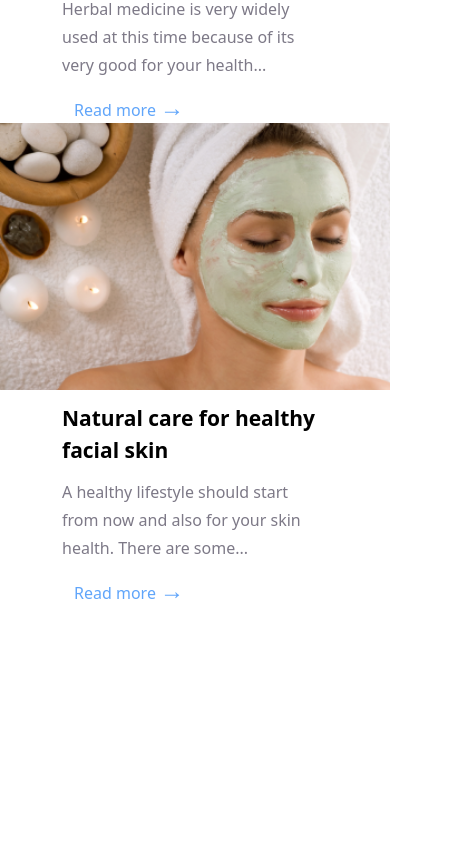
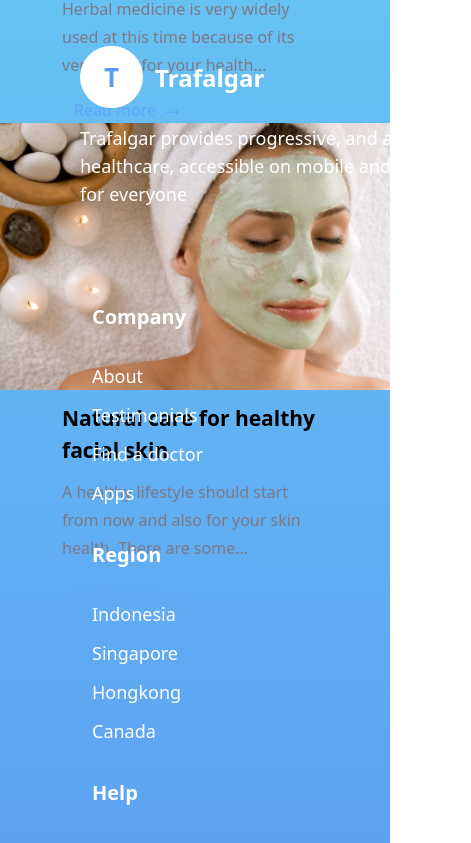
Before and after one commit to richardayikwei/Trafalgar-react, a React (Vite) app: page / in a window 390 px wide. Shown: the part 5220-6063 px from the top of the page, 471 px wide, since content can reach past the window. Before the commit the page ends 5836 px from the top, so only its background shows below. Built offline with nearby package versions, Linux system fonts and the light colour scheme.

Commit message:
edit to footer

```diff
--- a/src/App.tsx
+++ b/src/App.tsx
@@ -113,7 +113,7 @@ function App() {
         </div>
         <Button btntext="View all" position="justify-center" />
       </section>
-      {/* <Footer /> */}
+      <Footer />
     </>
   );
 }
--- a/src/components/Footer.tsx
+++ b/src/components/Footer.tsx
@@ -4,44 +4,46 @@ const Footer = () => {
   return (
     <footer>
       <div
-        style={{backgroundImage: `url(${assets.bgimages.element2})`}}
+        style={{ backgroundImage: `url(${assets.bgimages.element2})` }}
         className=" h-20 mr-20 items-end bg-no-repeat bg-right-bottom   mt-20 "
       ></div>
 
-      <div className=" flex flex-col md:flex-row bg-gradient-to-b from-blue-400 to-blue-500 justify-around p-20 space-y-6 ">
+      <div className=" flex flex-col md:flex-row bg-gradient-to-b from-[#67C3F3] to-[#5A98F2] justify-around p-20 space-y-6 ">
         <div
-          style={{backgroundImage: `url(${assets.bgimages.element1})`}}
+          style={{ backgroundImage: `url(${assets.bgimages.element1})` }}
           className="w-20 -ml-28 -mb-20 items-end bg-no-repeat bg-left-bottom hidden md:flex"
         ></div>
 
-        <div className="flex-col justify-center w-80 space-y-6 ">
-          <div className="text-left">
-            <h1 className="text-2xl font-bold text-white">
-              <span className="rounded-full bg-white py-4 px-6 mr-3 text-blue-500">
+        <div className="flex-col justify-center w-[391px] h-[201px] space-y-[31px] ">
+          <div className="text-left w-[201px]">
+            <h1 className="text-[24px] leading-[30.12px] font-bold text-white">
+              <span className="rounded-full bg-white text-[26px] h-[41px] w-[41px] py-[13px] px-[24px] font-bold mr-[12px] text-[#5B9BF3]">
                 T
               </span>
               Trafalgar
             </h1>
           </div>
 
-          <div className="text-left">
-            <p className="text-white">
+          <div className="text-left mt-[17px]">
+            <p className="text-white md:w-[391px] text-[18px] leading-[28px] font-[300]">
               Trafalgar provides progressive, and affordable healthcare,
               accessible on mobile and online for everyone
             </p>
           </div>
 
-          <div className="text-left hidden md:flex">
-            <p className="text-white">
+          <div className="text-left hidden md:flex mt-[31px]">
+            <p className="text-white text-[16px] font-[300]">
               ©Trafalgar PTY LTD 2020. All rights reserved
             </p>
           </div>
         </div>
 
-        <div className="flex-col justify-center space-y-4 ml-3">
-          <h1 className="text-2xl text-white">Company</h1>
+        <div className="flex-col justify-center space-y-4 ml-3 h-[214px]">
+          <h1 className="text-[20px] font-bold leading-[60px] text-white md:h-[60px]">
+            Company
+          </h1>
 
-          <ul className="text-white space-y-3">
+          <ul className="text-white space-y-3 text-[18px] font-[300]">
             <li>
               <a href="#" className="hover:text-blue-700">
                 About
@@ -65,10 +67,12 @@ const Footer = () => {
           </ul>
         </div>
 
-        <div className="flex-col justify-center space-y-4 ml-3">
-          <h1 className="text-white text-2xl">Region</h1>
+        <div className="flex-col justify-center space-y-4 ml-3 h-[214px]">
+          <h1 className="text-[20px] font-bold leading-[60px] text-white md:h-[60px]">
+            Region
+          </h1>
 
-          <ul className="text-white space-y-3">
+          <ul className="text-white space-y-3 text-[18px] font-[300]">
             <li>
               <a href="#" className="hover:text-blue-700">
                 Indonesia
@@ -92,9 +96,11 @@ const Footer = () => {
           </ul>
         </div>
 
-        <div className="flex-col justify-center space-y-4 ml-3">
-          <h1 className="text-white text-2xl">Help</h1>
-          <ul className="text-white space-y-3">
+        <div className="flex-col justify-center space-y-4 ml-3 h-[214px]">
+          <h1 className="text-[20px] font-bold leading-[60px] text-white md:h-[60px]">
+            Help
+          </h1>
+          <ul className="text-white space-y-3 text-[18px] font-[300]">
             <li>
               <a href="#" className="hover:text-blue-700">
                 Help center
@@ -118,7 +124,9 @@ const Footer = () => {
           </ul>
         </div>
         <div className="md:hidden flex justify-center ml-3">
-          <p className="text-white">©Trafalgar PTY LTD 2020. All rights reserved</p>
+          <p className="text-white">
+            ©Trafalgar PTY LTD 2020. All rights reserved
+          </p>
         </div>
       </div>
     </footer>
--- a/src/components/Navbar.tsx
+++ b/src/components/Navbar.tsx
@@ -7,7 +7,7 @@ const Navbar = () => {
     <nav className="container mx-auto">
       <div className="flex flex-col md:flex-row md:justify-between">
 
-        <div className="flex-col md:flex-row w-[160px] h-[41px] mt-[56px] ml-[40px] ">
+        <div className="flex-col md:flex-row w-[160px] h-[41px] mt-[56px] ml-[40px] md:ml-0 ">
           <h1 className="text-[#233348] font-bold text-[24px]">
             <span className="rounded-full bg-[#458FF6] text-[26px] py-3 px-6 mr-3 font-bold  text-white">
               T
```
